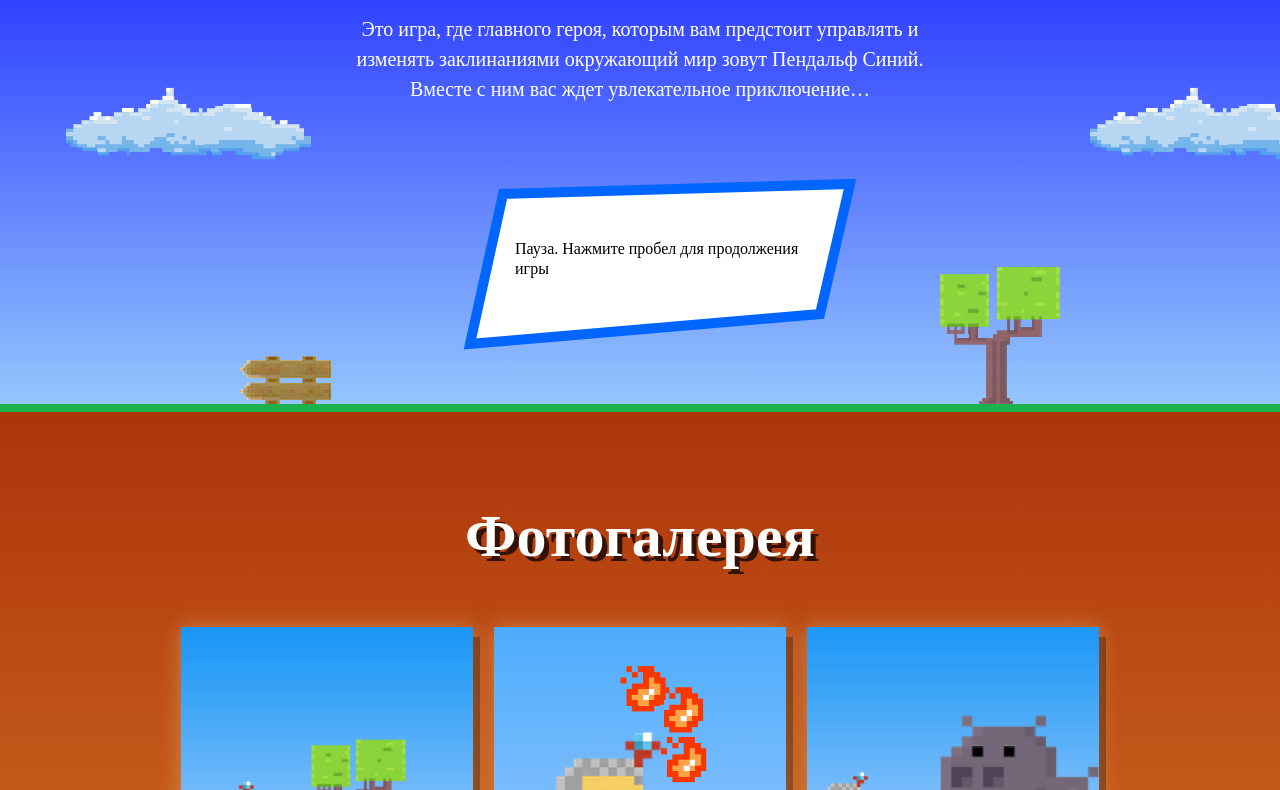
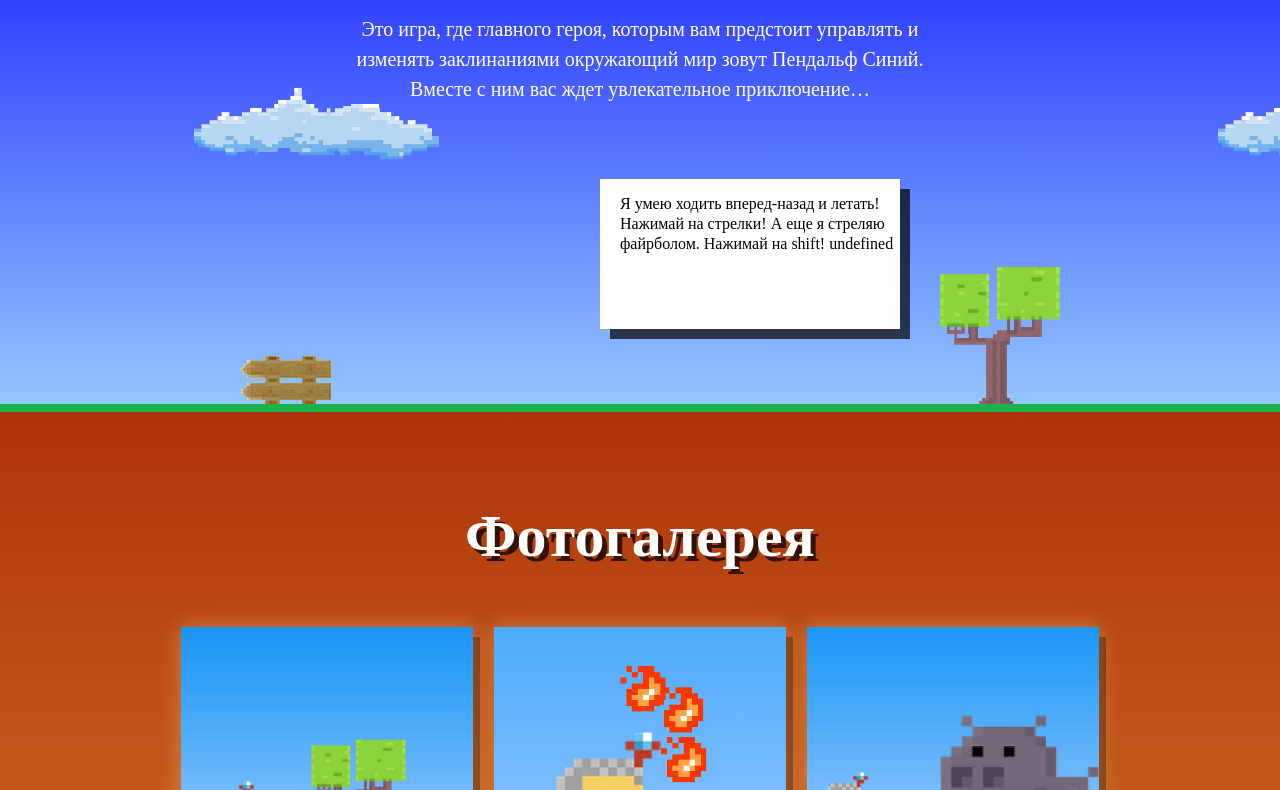
Before and after one commit to Dmitry2703/code-and-magick, a website: page index.html in a window 1280 px wide. Shown: the part 203-993 px from the top of the page. Drawn offline with Linux system fonts and the light colour scheme; a web font is replaced by a local one.

Commit message:
Module2-task1
Function _drawMessage doesn`t work fully correct. There are some words
'undefined' in last string. I don`t know how can I delete them.

```diff
--- a/index.html
+++ b/index.html
@@ -120,7 +120,6 @@
 </template>
 
 <script src="js/form.js"></script>
-<script src="js/check.js"></script>
-<script src="js/game-stat.min.js"></script>
+<script src="js/game.js"></script>
 </body>
 </html>
--- a/js/game.js
+++ b/js/game.js
@@ -374,6 +374,42 @@
       }
     },
 
+    _drawMessage: function(top, left, width, height, text) {
+      this.ctx.fillStyle = 'rgba(0, 0, 0, 0.7)';
+      this.ctx.fillRect(left + 10, top + 10, width, height);
+      this.ctx.fillStyle = '#FFFFFF';
+      this.ctx.fillRect(left, top, width, height);
+      this.ctx.fillStyle = '#000000';
+      this.ctx.font = '16px PT Mono';
+
+      // Преобразование введенной строки текста в массив
+      var textArray = text.split(" ");
+
+      // Добавление к каждому элементу массива пробела
+      for (var i = 0; i < textArray.length; i++) {
+        textArray[i] += ' ';
+      };
+
+      // Рисуем текст, пока не закончится строчка
+      var resultString = '';
+      var currentWidth = 0;
+      for (i = 0; i < textArray.length; i++) {
+        while (currentWidth < (width - 40)) {
+          resultString += textArray[i];
+          currentWidth += this.ctx.measureText(textArray[i]).width;
+          i++;
+        };
+
+        // Отрисовка текста на одной строчке
+        this.ctx.fillText(resultString, left + 20, top + 30);
+        top += 20;
+        currentWidth = 0;
+        resultString = '';
+        i--;
+      };
+
+    },
+
     /**
      * Отрисовка экрана паузы.
      */
@@ -381,15 +417,19 @@
       switch (this.state.currentStatus) {
         case Verdict.WIN:
           console.log('you have won!');
+          this._drawMessage(75, 310, 300, 150, 'Поздравляем! Уровень пройден успешно. Для продолжения игры нажмите пробел.');
           break;
         case Verdict.FAIL:
           console.log('you have failed!');
+          this._drawMessage(75, 310, 300, 150);
           break;
         case Verdict.PAUSE:
           console.log('game is on pause!');
+          this._drawMessage(75, 310, 300, 150);
           break;
         case Verdict.INTRO:
           console.log('welcome to the game! Press Space to start');
+          this._drawMessage(75, 310, 300, 150, 'Я умею ходить вперед-назад и летать! Нажимай на стрелки! А еще я стреляю файрболом. Нажимай на shift!');
           break;
       }
     },
```
